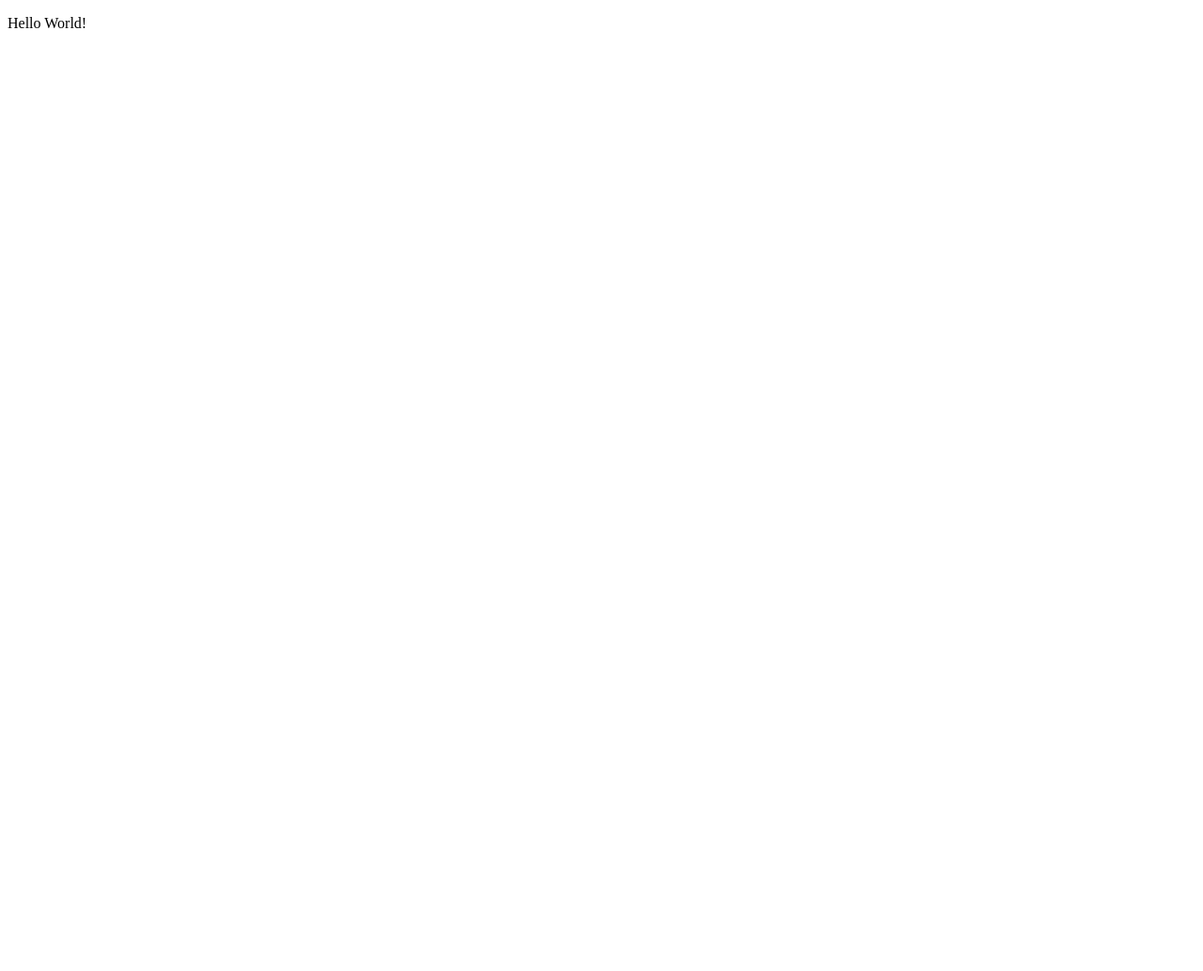
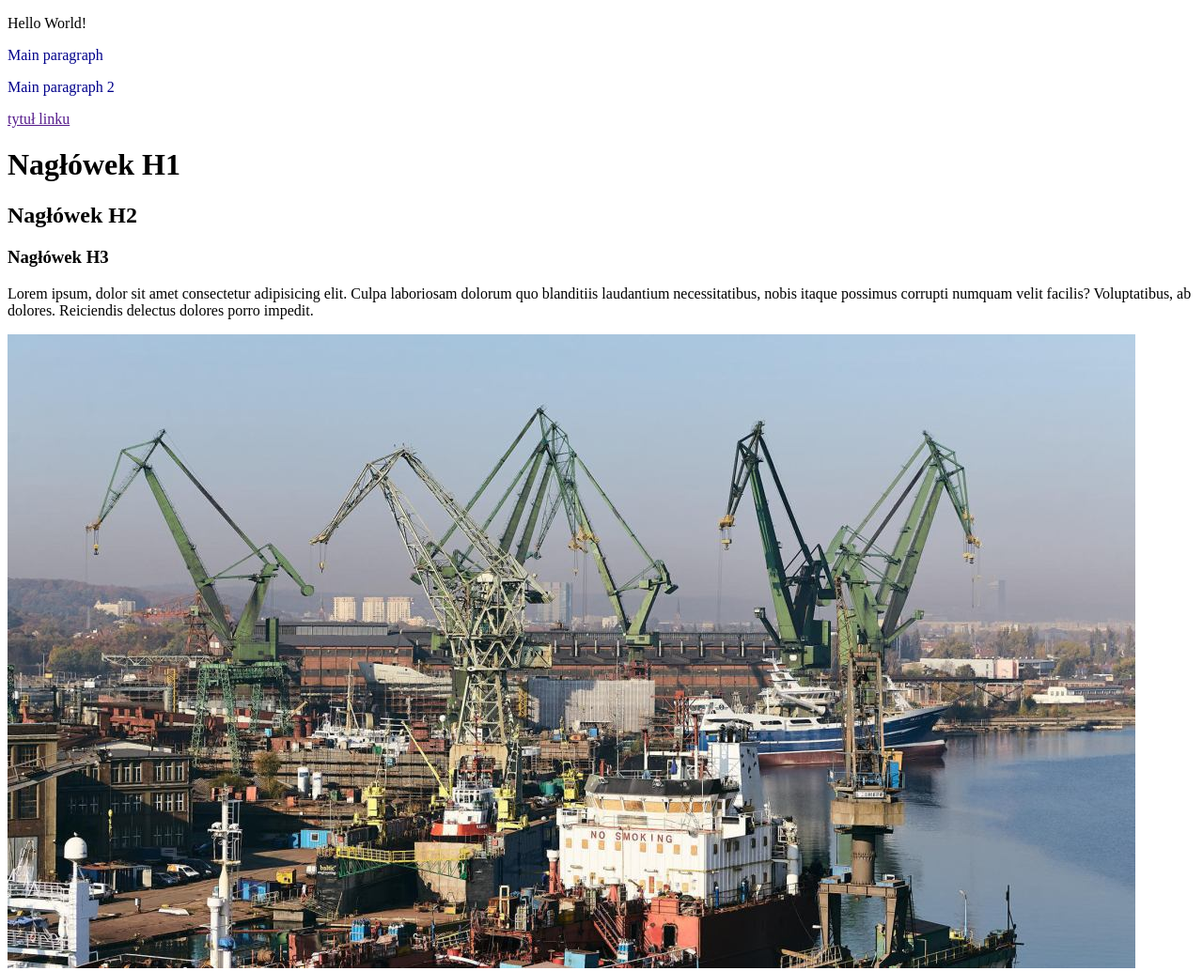
Before and after one commit to Hubson404/HTML, a plain HTML site: page 00html/index.html in a window 1280 px wide. Shown: the whole page at 94% size. Before the commit the page ends 800 px from the top, so only its background shows below. Drawn offline with Linux system fonts and the light colour scheme.

Commit message:
Add image

```diff
--- a/00html/css/style.css
+++ b/00html/css/style.css
@@ -0,0 +1,3 @@
+.main-paragraph {
+    color: darkblue;
+}
--- a/00html/index.html
+++ b/00html/index.html
@@ -3,9 +3,21 @@
 <head>
     <meta charset="UTF-8">
     <meta name="viewport" content="width=device-width, initial-scale=1.0">
+    <link rel="stylesheet" href="./css/style.css">
     <title>Document</title>
 </head>
 <body>
     <p>Hello World!</p>
+    <p class="main-paragraph">Main paragraph</p>
+    <p class="main-paragraph">Main paragraph 2</p>
+    <a href="jakislink"></a>
+    <a href="">tytuł linku</a>
+    <h1>Nagłówek H1</h1>
+    <h2>Nagłówek H2</h2>
+    <h3>Nagłówek H3</h3>
+    <div>
+        <p>Lorem ipsum, dolor sit amet consectetur adipisicing elit. Culpa laboriosam dolorum quo blanditiis laudantium necessitatibus, nobis itaque possimus corrupti numquam velit facilis? Voluptatibus, ab dolores. Reiciendis delectus dolores porro impedit.</p>
+        <img src="./img/stocznia.jpg" alt="Zdjęcie stoczni w Gdańsku"/>
+    </div>
 </body>
 </html>
```
Also changed, not shown: 00html/img/stocznia.jpg (added).
